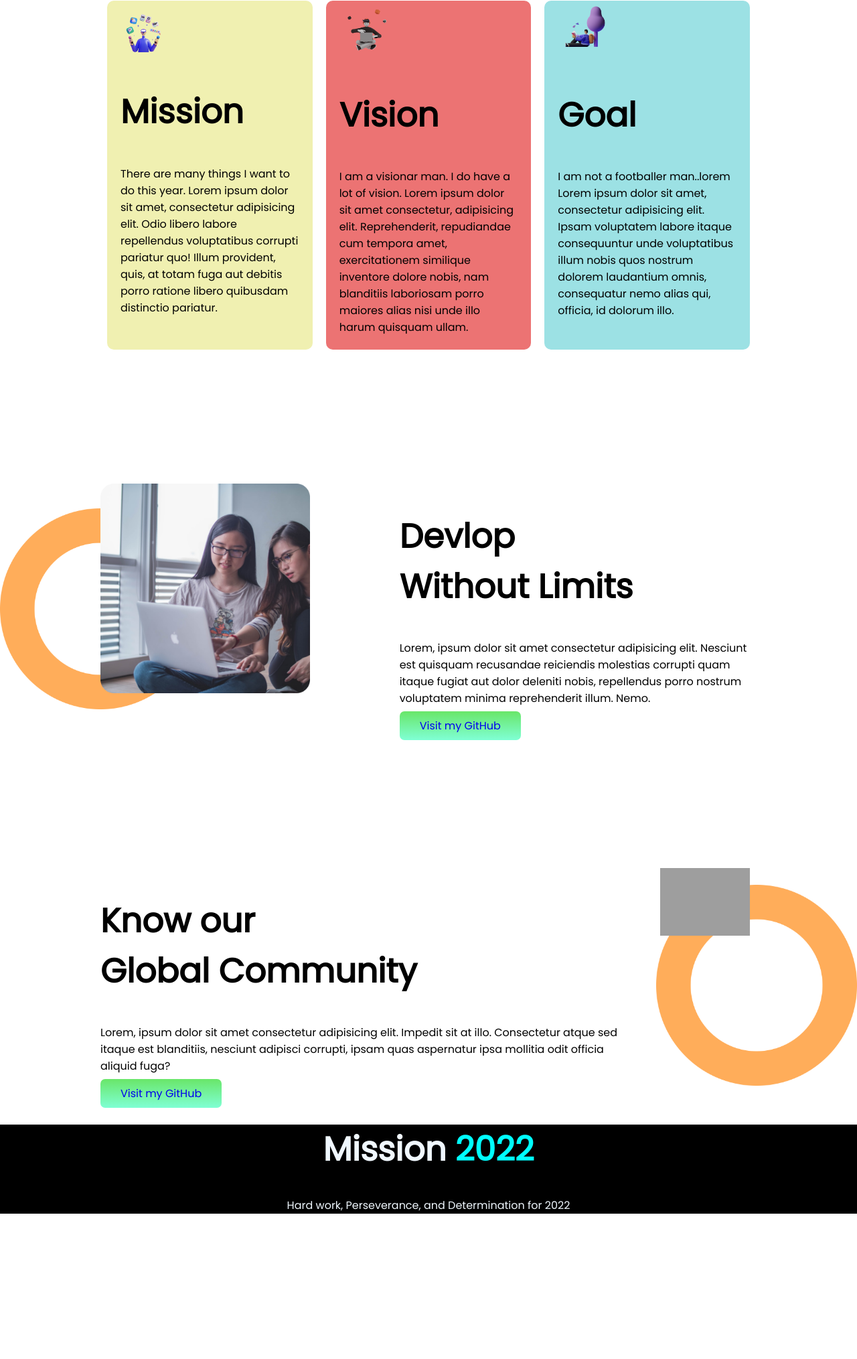
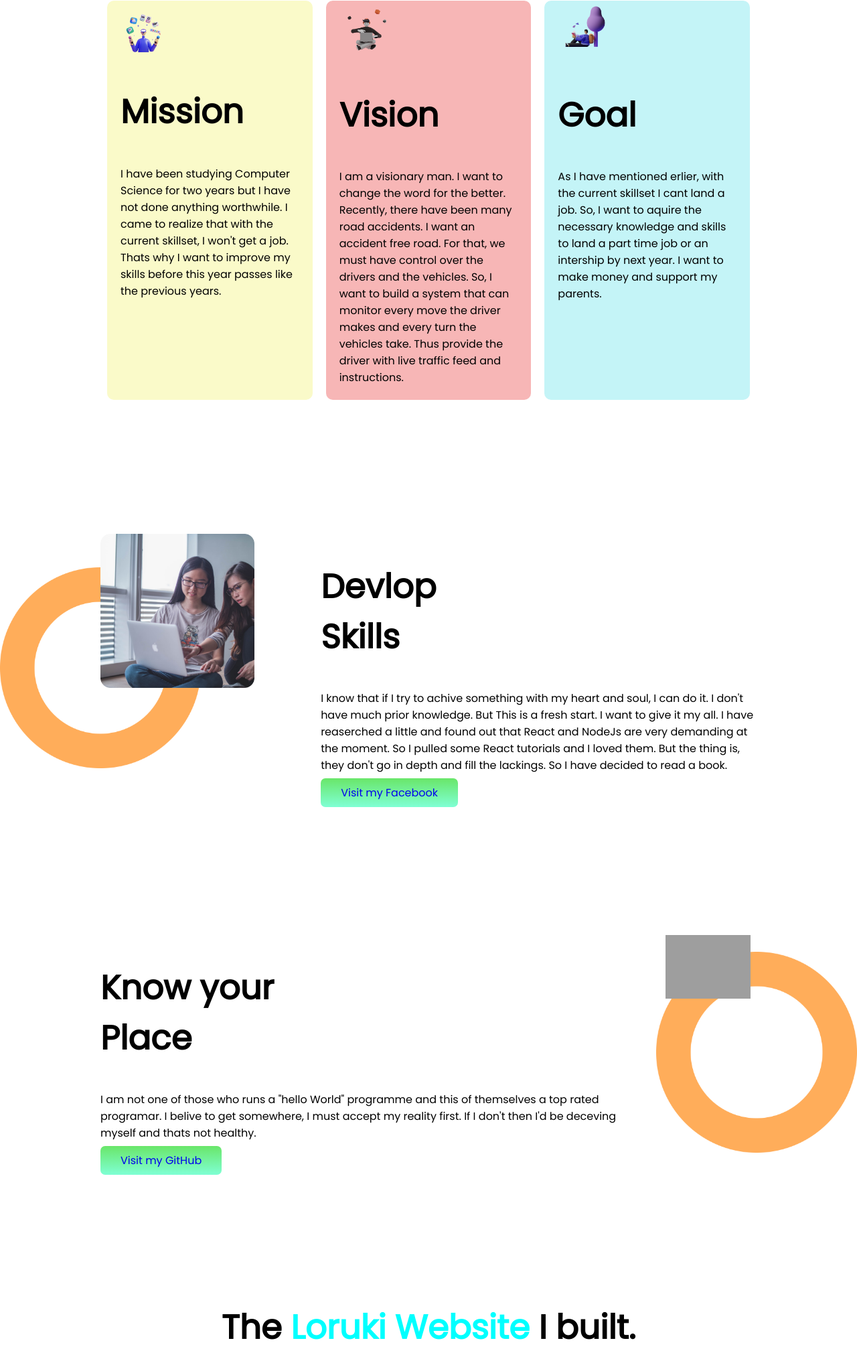
Before and after one commit to mmkabir-116/pgh-1st_assignment, a plain HTML site: page index.html in a window 1280 px wide. Shown: the part 971-3000 px from the top of the page at 67% size. Before the commit the page ends 2799 px from the top, so only its background shows below. Drawn offline with Linux system fonts and the light colour scheme; grey boxes are pictures that could not be loaded.

Commit message:
final commit

```diff
--- a/index.html
+++ b/index.html
@@ -55,32 +55,32 @@
           <img class="s2-img" src="img/illutrations/illustrator-1.png" alt="" />
           <h1>Mission</h1>
           <p class="s2-ptext">
-            There are many things I want to do this year. Lorem ipsum dolor sit
-            amet, consectetur adipisicing elit. Odio libero labore repellendus
-            voluptatibus corrupti pariatur quo! Illum provident, quis, at totam
-            fuga aut debitis porro ratione libero quibusdam distinctio pariatur.
+            I have been studying Computer Science for two years but I have not
+            done anything worthwhile. I came to realize that with the current
+            skillset, I won't get a job. Thats why I want to improve my skills
+            before this year passes like the previous years.
           </p>
         </div>
         <div class="card-2">
           <img class="s2-img" src="img/illutrations/illustrator-2.png" alt="" />
           <h1>Vision</h1>
           <p class="s2-ptext">
-            I am a visionar man. I do have a lot of vision. Lorem ipsum dolor
-            sit amet consectetur, adipisicing elit. Reprehenderit, repudiandae
-            cum tempora amet, exercitationem similique inventore dolore nobis,
-            nam blanditiis laboriosam porro maiores alias nisi unde illo harum
-            quisquam ullam.
+            I am a visionary man. I want to change the word for the better.
+            Recently, there have been many road accidents. I want an accident
+            free road. For that, we must have control over the drivers and the
+            vehicles. So, I want to build a system that can monitor every move
+            the driver makes and every turn the vehicles take. Thus provide the
+            driver with live traffic feed and instructions.
           </p>
         </div>
         <div class="card-3">
           <img class="s2-img" src="img/illutrations/illustrator-3.png" alt="" />
           <h1>Goal</h1>
           <p class="s2-ptext">
-            I am not a footballer man..lorem Lorem ipsum dolor sit amet,
-            consectetur adipisicing elit. Ipsam voluptatem labore itaque
-            consequuntur unde voluptatibus illum nobis quos nostrum dolorem
-            laudantium omnis, consequatur nemo alias qui, officia, id dolorum
-            illo.
+            As I have mentioned erlier, with the current skillset I cant land a
+            job. So, I want to aquire the necessary knowledge and skills to land
+            a part time job or an intership by next year. I want to make money
+            and support my parents.
           </p>
         </div>
       </div>
@@ -93,20 +93,23 @@
         <div>
           <h1 class="s3-linepacing">
             Devlop <br />
-            Without Limits
+            Skills
           </h1>
 
           <p>
-            Lorem, ipsum dolor sit amet consectetur adipisicing elit. Nesciunt
-            est quisquam recusandae reiciendis molestias corrupti quam itaque
-            fugiat aut dolor deleniti nobis, repellendus porro nostrum
-            voluptatem minima reprehenderit illum. Nemo.
+            I know that if I try to achive something with my heart and soul, I
+            can do it. I don't have much prior knowledge. But This is a fresh
+            start. I want to give it my all. I have reaserched a little and
+            found out that React and NodeJs are very demanding at the moment. So
+            I pulled some React tutorials and I loved them. But the thing is,
+            they don't go in depth and fill the lackings. So I have decided to
+            read a book.
           </p>
           <a
             class="button"
             target="blank"
-            href="https://github.com/mmkabir-116/pgh-1st_assignment"
-            >Visit my GitHub</a
+            href="https://www.facebook.com/md.monzurul.kabir.7/"
+            >Visit my Facebook</a
           >
         </div>
       </div>
@@ -115,14 +118,14 @@
       <div class="section-3">
         <div>
           <h1>
-            Know our <br />
-            Global Community
+            Know your <br />
+            Place
           </h1>
           <p>
-            Lorem, ipsum dolor sit amet consectetur adipisicing elit. Impedit
-            sit at illo. Consectetur atque sed itaque est blanditiis, nesciunt
-            adipisci corrupti, ipsam quas aspernatur ipsa mollitia odit officia
-            aliquid fuga?
+            I am not one of those who runs a "hello World" programme and this of
+            themselves a top rated programar. I belive to get somewhere, I must
+            accept my reality first. If I don't then I'd be deceving myself and
+            thats not healthy.
           </p>
           <a
             class="button"
@@ -137,7 +140,33 @@
       </div>
     </section>
     <section class="section-5">
-      <div></div>
+      <h1 id="s5-title">The <span>Loruki Website</span> I built.</h1>
+      <div class="s5-alignment">
+        <div>
+          <img
+            id="s5-img"
+            src="img/pictures/pexels-pixabay-270373.jpg"
+            alt=""
+          />
+        </div>
+        <div class="s5-text">
+          <h1>Its a <span>Form submitting Website.</span></h1>
+          <p>
+            I watch Brad Treversy on youtube. Oneday I was surfing on youtube
+            and saw him making a website. I instantly turend on my laptop and
+            went through evething he did. That was the frist thing I did.
+            Unfortunately at that time I didn't knew about Git so I done have
+            the code. Instate I am linking the protfolio website Jhankar Bhai
+            showed in this course.
+          </p>
+        </div>
+        <a
+          class="button"
+          target="blank"
+          href="https://github.com/mmkabir-116/my-portfolio"
+          >Visit my Portfolio</a
+        >
+      </div>
     </section>
     <footer>
       <h1>Mission <span>2022</span></h1>
--- a/style.css
+++ b/style.css
@@ -66,14 +66,14 @@ h1 {
 }
 
 .card-1 {
-  background-color: rgb(240, 240, 177);
+  background-color: rgb(250, 250, 201);
   margin-left: 10px;
   border-radius: 10px;
   width: 100%;
   padding: 5px 20px;
 }
 .card-2 {
-  background-color: rgb(236, 115, 115);
+  background-color: rgb(247, 182, 182);
   margin-left: 20px;
   margin-right: 20px;
   border-radius: 10px;
@@ -81,7 +81,7 @@ h1 {
   padding: 5px 20px;
 }
 .card-3 {
-  background-color: rgb(156, 225, 228);
+  background-color: rgb(196, 244, 247);
   margin-right: 10px;
   border-radius: 10px;
   width: 100%;
@@ -115,14 +115,46 @@ h1 {
   background-size: 300px;
   background-position: right;
 }
+
+#s5-h1 {
+  text-align: center;
+}
+.section-5 {
+  margin-top: 200px;
+  margin-left: 150px;
+  margin-right: 150px;
+}
+
+#s5-title {
+  text-align: center;
+}
+
+#s5-img {
+  max-width: 100%;
+  border-radius: 10px;
+}
+
+.s5-text {
+  width: 100%;
+  padding-bottom: 60px;
+  padding-left: 60px;
+}
+
+.s5-alignment {
+  display: flex;
+}
+
 footer {
   background-color: black;
-  margin: 0;
-  padding: 0;
+  border-top: 20px black solid;
+  border-bottom: 20px black solid;
+  line-height: 15px;
+  margin-top: 200px;
 }
 footer h1 {
   text-align: center;
   color: aliceblue;
+  font-family: "Dancing Script", cursive;
 }
 footer p {
   text-align: center;
```
Also changed, not shown: img/pictures/pexels-pixabay-270373.jpg (added), 1 other file.
